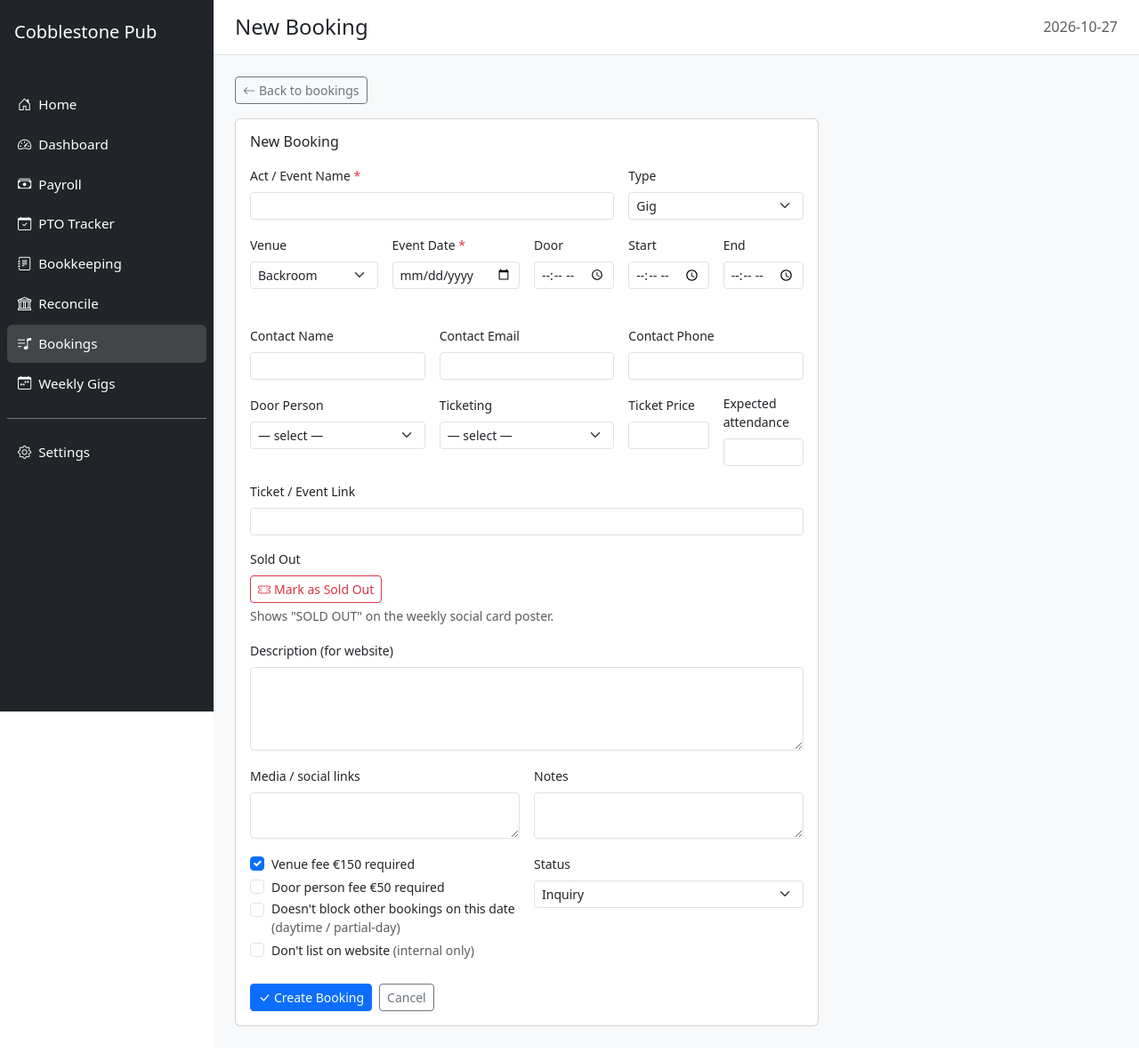
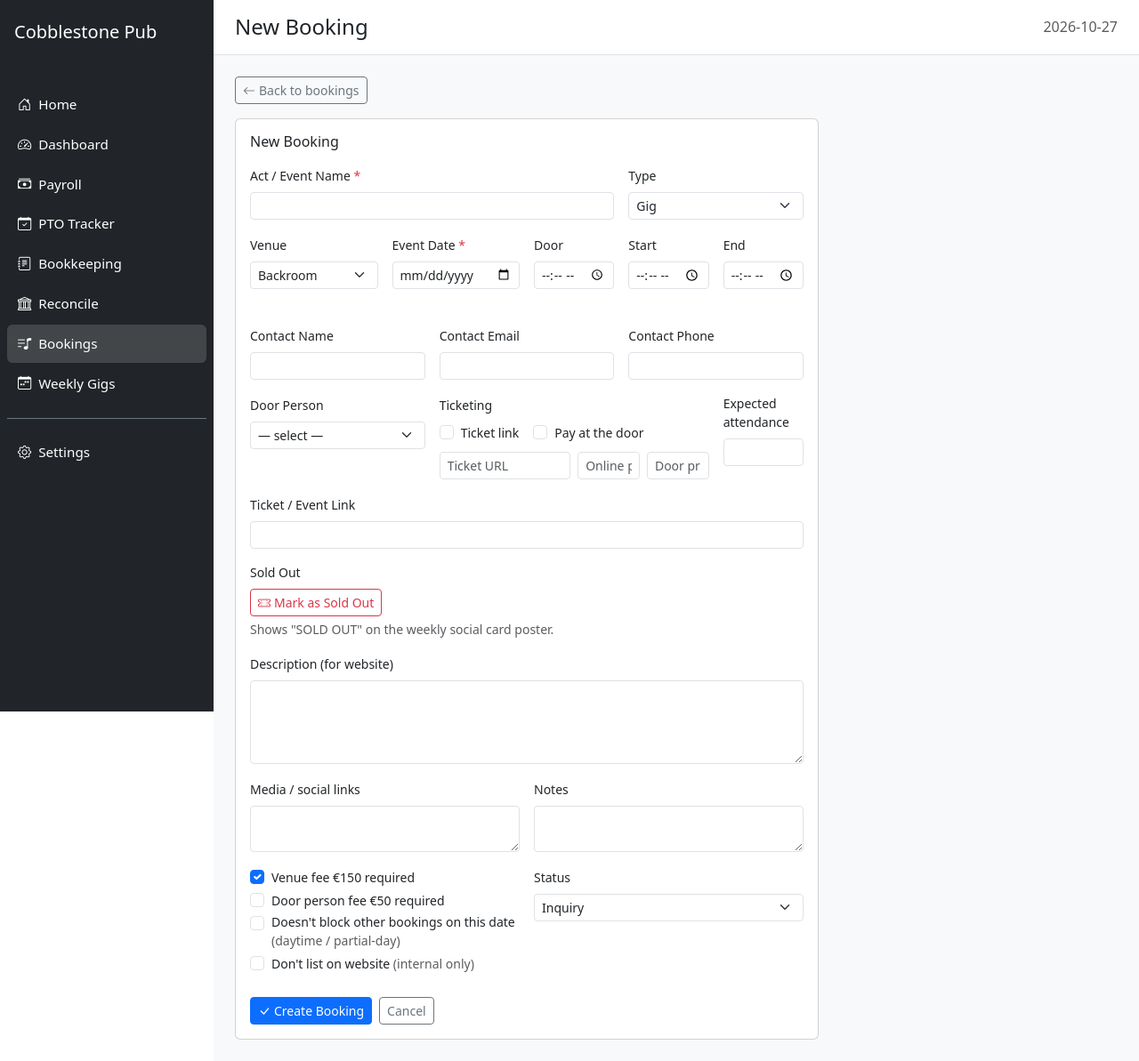
Before and after one commit to SorayaKMC/cobblestone-pub-, a Flask app: page /bookings/new in a window 1280 px wide. Shown: the whole page at 89% size. Before the commit the page ends 1154 px from the top, so only its background shows below. Run offline with Flask 3, Linux system fonts and the light colour scheme; data comes from the database, SQL or seed files in the repository; data that the repository does not hold is empty.

Commit message:
Support both ticket link and pay at the door, each with own price
Replaces single ticketing select with two independent checkboxes so bands
can tick one or both. Adds door_price column to DB. Phase 2 form, edit-
ticket card, and admin booking detail all updated. Email alerts include
both prices. Legacy ticketing values (Free, Eventbrite, Ticketed) stay
valid in the DB and continue to display correctly.

Co-Authored-By: Claude Sonnet 4.6 <noreply@anthropic.com>

```diff
--- a/db.py
+++ b/db.py
@@ -513,6 +513,8 @@ def init_db():
         cursor.execute("ALTER TABLE bookings ADD COLUMN phase2_email_sent_at TIMESTAMP")
     if "phase2_reminder_sent_at" not in bk_cols:
         cursor.execute("ALTER TABLE bookings ADD COLUMN phase2_reminder_sent_at TIMESTAMP")
+    if "door_price" not in bk_cols:
+        cursor.execute("ALTER TABLE bookings ADD COLUMN door_price TEXT")
 
     # Rename "Session with the Pipers" → full NPU name and set times
     cursor.execute(
@@ -1868,7 +1870,7 @@ _BOOKING_FIELDS = (
     "status", "event_type", "act_name",
     "contact_name", "contact_email", "contact_phone",
     "expected_attendance", "description", "media_links",
-    "ticketing", "ticket_price", "ticket_link",
+    "ticketing", "ticket_price", "ticket_link", "door_price",
     "door_person", "door_fee_required", "venue_fee_required",
     "blocks_public_calendar", "squarespace_listing_status",
     "website_listing_required",
@@ -2235,7 +2237,7 @@ def update_booking_field(booking_id, field, value, actor="system"):
         "promo_folder_url",
         "door_fee_required",
         "door_time", "start_time",
-        "ticketing", "ticket_price", "ticket_link",
+        "ticketing", "ticket_price", "ticket_link", "door_price",
         "genre", "public_bio", "sound_notes",
         "media_links", "announcement_date",
     }
--- a/routes/bookings.py
+++ b/routes/bookings.py
@@ -92,9 +92,13 @@ def _parse_form(form):
         "expected_attendance": _opt_int("expected_attendance"),
         "description":         _opt("description"),
         "media_links":         _opt("media_links"),
-        "ticketing":           _opt("ticketing"),
+        "ticketing":           ("Link,Door" if form.get("has_link") and form.get("has_door")
+                               else "Link" if form.get("has_link")
+                               else "Door" if form.get("has_door")
+                               else _opt("ticketing")),
         "ticket_price":        _opt("ticket_price"),
         "ticket_link":         _opt("ticket_link"),
+        "door_price":          _opt("door_price"),
         "door_person":         _opt("door_person"),
         "door_fee_required":   1 if form.get("door_fee_required") else 0,
         "venue_fee_required":  1 if form.get("venue_fee_required") else 0,
@@ -1629,9 +1633,19 @@ def book_phase2_submit(token):
     door_time         = (request.form.get("door_time") or "").strip() or None
     start_time        = (request.form.get("start_time") or "").strip() or None
     end_time          = (request.form.get("end_time") or "").strip() or None
-    ticketing         = (request.form.get("ticketing") or "").strip() or None
+    has_link          = bool(request.form.get("has_link"))
+    has_door          = bool(request.form.get("has_door"))
     ticket_price      = (request.form.get("ticket_price") or "").strip() or None
     ticket_link       = (request.form.get("ticket_link") or "").strip() or None
+    door_price        = (request.form.get("door_price") or "").strip() or None
+    if has_link and has_door:
+        ticketing = "Link,Door"
+    elif has_link:
+        ticketing = "Link"
+    elif has_door:
+        ticketing = "Door"
+    else:
+        ticketing = None
 
     if urgent:
         if not door_time:
@@ -1662,6 +1676,8 @@ def book_phase2_submit(token):
         db.update_booking_field(bid, "ticket_price", ticket_price, actor="band")
     if ticket_link:
         db.update_booking_field(bid, "ticket_link", ticket_link, actor="band")
+    if door_price:
+        db.update_booking_field(bid, "door_price", door_price, actor="band")
 
     db.set_phase2_submitted(bid)
     db.update_booking_status(bid, "confirmed", actor="band", detail="Phase 2 details submitted by band")
@@ -1757,7 +1773,7 @@ def acknowledge_time_change(booking_id):
 
 # Allowed values for the band-side ticketing dropdown. Matches the admin
 # dropdown options in booking_detail.html.
-TICKETING_OPTIONS = ("", "Link", "Door", "Free", "Eventbrite", "Ticketed")  # legacy values kept for existing data
+TICKETING_OPTIONS = ("", "Link", "Door", "Link,Door", "Free", "Eventbrite", "Ticketed")  # legacy values kept for existing data
 
 
 @bp.route("/book/<token>/edit-ticket", methods=["POST"])
@@ -1775,36 +1791,47 @@ def book_edit_ticket(token):
         flash("This booking is no longer accepting changes.", "warning")
         return redirect(url_for("bookings.book_portal", token=token))
 
-    new_ticketing = (request.form.get("ticketing") or "").strip()
-    if new_ticketing not in TICKETING_OPTIONS:
-        flash("Invalid ticketing option.", "danger")
-        return redirect(url_for("bookings.book_portal", token=token))
-    new_ticketing = new_ticketing or None
-    new_price = (request.form.get("ticket_price") or "").strip() or None
-    new_link  = (request.form.get("ticket_link")  or "").strip() or None
-
-    old_ticketing = booking["ticketing"]
-    old_price     = booking["ticket_price"]
-    old_link      = booking["ticket_link"]
+    has_link      = bool(request.form.get("has_link"))
+    has_door      = bool(request.form.get("has_door"))
+    new_price     = (request.form.get("ticket_price") or "").strip() or None
+    new_link      = (request.form.get("ticket_link")  or "").strip() or None
+    new_door_price = (request.form.get("door_price")  or "").strip() or None
+    if has_link and has_door:
+        new_ticketing = "Link,Door"
+    elif has_link:
+        new_ticketing = "Link"
+    elif has_door:
+        new_ticketing = "Door"
+    else:
+        new_ticketing = None
+
+    old_ticketing  = booking["ticketing"]
+    old_price      = booking["ticket_price"]
+    old_link       = booking["ticket_link"]
+    old_door_price = booking["door_price"] if "door_price" in booking.keys() else None
 
     if (new_ticketing == old_ticketing
             and new_price == old_price
-            and new_link == old_link):
+            and new_link == old_link
+            and new_door_price == old_door_price):
         flash("No changes to save.", "info")
         return redirect(url_for("bookings.book_portal", token=token))
 
     if new_ticketing != old_ticketing:
-        db.update_booking_field(booking["id"], "ticketing",    new_ticketing, actor="band")
+        db.update_booking_field(booking["id"], "ticketing",    new_ticketing,  actor="band")
     if new_price != old_price:
-        db.update_booking_field(booking["id"], "ticket_price", new_price,     actor="band")
+        db.update_booking_field(booking["id"], "ticket_price", new_price,      actor="band")
     if new_link != old_link:
-        db.update_booking_field(booking["id"], "ticket_link",  new_link,      actor="band")
+        db.update_booking_field(booking["id"], "ticket_link",  new_link,       actor="band")
+    if new_door_price != old_door_price:
+        db.update_booking_field(booking["id"], "door_price",   new_door_price, actor="band")
 
     db.add_booking_audit(
         booking["id"], "band", "edited",
         f"Ticket info updated via portal "
         f"(ticketing: {old_ticketing or '—'!r} → {new_ticketing or '—'!r}; "
-        f"price: {old_price or '—'!r} → {new_price or '—'!r}; "
+        f"link price: {old_price or '—'!r} → {new_price or '—'!r}; "
+        f"door price: {old_door_price or '—'!r} → {new_door_price or '—'!r}; "
         f"link: {old_link or '—'!r} → {new_link or '—'!r})",
     )
     db.mark_ticket_info_changed(booking["id"])
@@ -1814,7 +1841,8 @@ def book_edit_ticket(token):
         import bookings_email
         bookings_email.send_ticket_changed_alert(
             booking, old_ticketing, new_ticketing, old_price, new_price,
-            old_link, new_link, request.host_url.rstrip("/")
+            old_link, new_link, request.host_url.rstrip("/"),
+            old_door_price=old_door_price, new_door_price=new_door_price,
         )
     except Exception as e:
         print(f"[bookings] Ticket-changed alert email failed: {e}")
--- a/templates/booking_detail.html
+++ b/templates/booking_detail.html
@@ -212,19 +212,40 @@
                                 <option value="tbc" {% if booking and booking.door_person == 'tbc' %}selected{% endif %}>TBC</option>
                             </select>
                         </div>
-                        <div class="col-md-4">
+                        <div class="col-md-6">
                             <label class="form-label small">Ticketing</label>
-                            <select name="ticketing" class="form-select form-select-sm">
-                                <option value="">— select —</option>
-                                <option value="Link" {% if booking and booking.ticketing == 'Link' %}selected{% endif %}>Ticket link</option>
-                                <option value="Door" {% if booking and booking.ticketing in ('Door', 'Ticketed', 'Eventbrite') %}selected{% endif %}>Pay at the door</option>
-                                <option value="Free" {% if booking and booking.ticketing == 'Free' %}selected{% endif %}>Free</option>
-                            </select>
-                        </div>
-                        <div class="col-md-2">
-                            <label class="form-label small">Ticket Price</label>
-                            <input type="text" name="ticket_price" class="form-control form-control-sm"
-                                   value="{{ booking.ticket_price if booking else '' }}">
+                            {% set _t = (booking.ticketing or '') if booking else '' %}
+                            <div class="d-flex flex-wrap gap-3 mb-2">
+                                <div class="form-check">
+                                    <input class="form-check-input" type="checkbox" name="has_link"
+                                           id="adHasLink" value="1"
+                                           {% if 'Link' in _t %}checked{% endif %}>
+                                    <label class="form-check-label small" for="adHasLink">Ticket link</label>
+                                </div>
+                                <div class="form-check">
+                                    <input class="form-check-input" type="checkbox" name="has_door"
+                                           id="adHasDoor" value="1"
+                                           {% if 'Door' in _t or _t in ('Eventbrite','Ticketed') %}checked{% endif %}>
+                                    <label class="form-check-label small" for="adHasDoor">Pay at the door</label>
+                                </div>
+                            </div>
+                            <div class="row g-2">
+                                <div class="col-6">
+                                    <input type="url" name="ticket_link" class="form-control form-control-sm"
+                                           placeholder="Ticket URL"
+                                           value="{{ booking.ticket_link if booking else '' }}">
+                                </div>
+                                <div class="col-3">
+                                    <input type="text" name="ticket_price" class="form-control form-control-sm"
+                                           placeholder="Online price"
+                                           value="{{ booking.ticket_price if booking else '' }}">
+                                </div>
+                                <div class="col-3">
+                                    <input type="text" name="door_price" class="form-control form-control-sm"
+                                           placeholder="Door price"
+                                           value="{{ booking.door_price if booking else '' }}">
+                                </div>
+                            </div>
                         </div>
                         <div class="col-md-2">
                             <label class="form-label small">Expected attendance</label>
```
Also changed, not shown: bookings_email.py (+8 -5 lines), templates/book_portal.html (+74 -37 lines).
